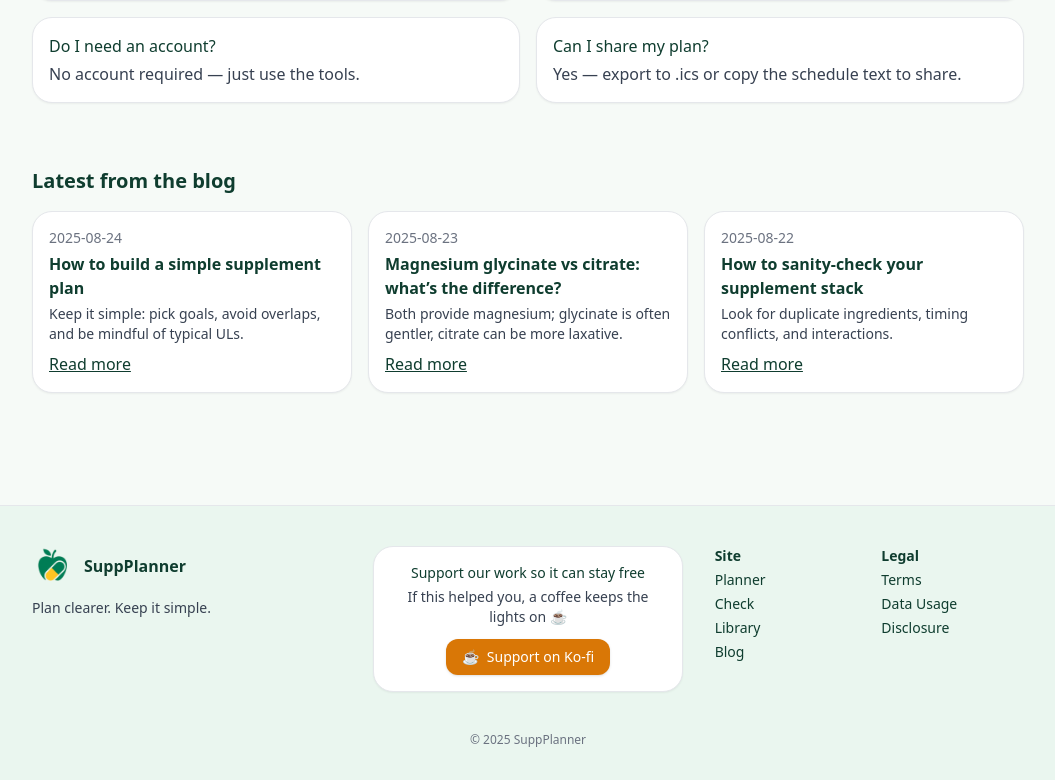
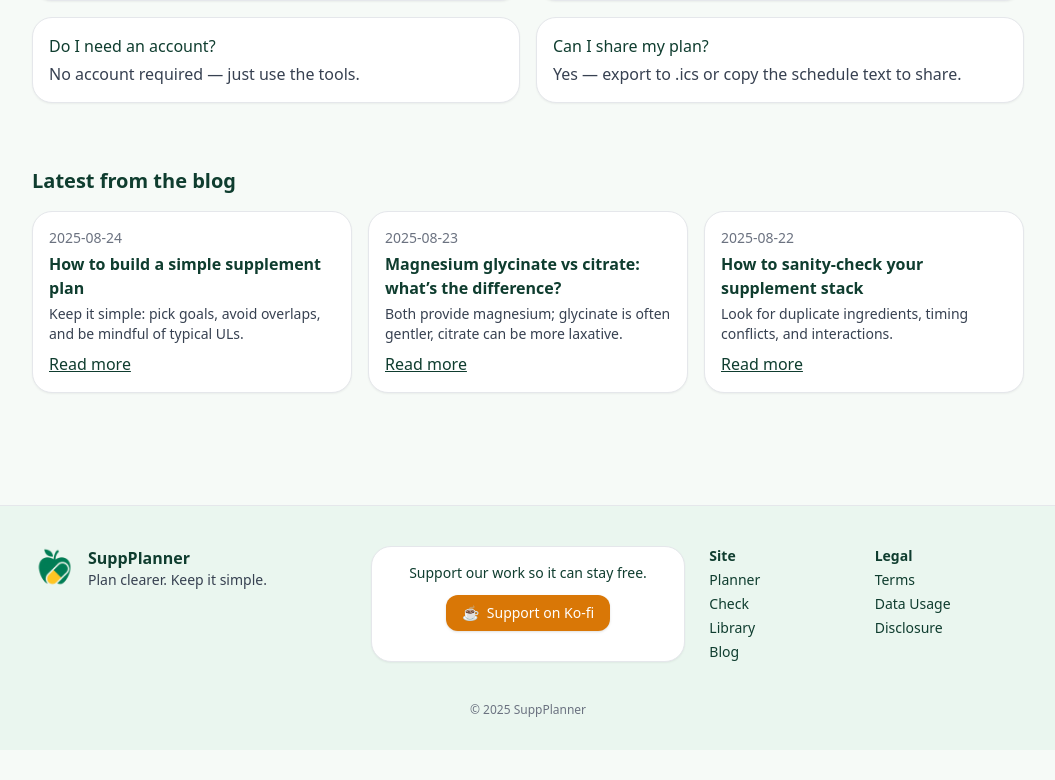
Before and after one commit to JiriTill/suppplanner, a Next.js app: page / in a window 1280 px wide. Shown: the part 1480-2260 px from the top of the page, without its empty margins (112-1167 px from the left). After the commit the page ends 2230 px from the top, so only its background shows below. Built offline with nearby package versions, Linux system fonts and the light colour scheme; no server answers.

Commit message:
Update Footer.tsx

```diff
--- a/components/Footer.tsx
+++ b/components/Footer.tsx
@@ -5,27 +5,28 @@ import KofiButton from '@/components/KofiButton';
 export default function Footer() {
   return (
     <footer className="mt-16 border-t bg-[#eaf6ef]">
-      <div className="mx-auto max-w-5xl px-4 py-10 grid md:grid-cols-3 gap-8 text-sm">
-        {/* Left: logo + brand + catchphrase */}
-        <div className="space-y-3">
-          <div className="flex items-center gap-3">
-            <Image src="/logo192.png" alt="SuppPlanner logo" width={40} height={40} />
-            <div className="font-semibold text-base">SuppPlanner</div>
-          </div>
-          <p className="text-gray-700">Plan clearer. Keep it simple.</p>
+      <div className="mx-auto max-w-5xl px-4 py-10 grid md:grid-cols-3 gap-6 text-sm">
+        {/* Left: logo + brand text stacked (clickable) */}
+        <div>
+          <Link href="/" className="flex items-start gap-3 group">
+            <Image src="/logo192.png" alt="SuppPlanner logo" width={44} height={44} />
+            <div className="flex flex-col">
+              <span className="font-semibold text-base group-hover:underline">SuppPlanner</span>
+              <span className="text-gray-700">Plan clearer. Keep it simple.</span>
+            </div>
+          </Link>
         </div>
 
         {/* Middle: Ko-Fi support box */}
         <div className="card p-4 text-center">
-          <div className="font-medium">Support our work so it can stay free</div>
-          <p className="text-gray-700 mt-1">If this helped you, a coffee keeps the lights on ☕</p>
+          <div className="font-medium">Support our work so it can stay free.</div>
           <div className="mt-3 flex justify-center">
             <KofiButton />
           </div>
         </div>
 
-        {/* Right: links */}
-        <div className="grid grid-cols-2 gap-6">
+        {/* Right: tight links block */}
+        <div className="grid grid-cols-2 gap-4 justify-items-start">
           <div className="space-y-1">
             <div className="font-semibold">Site</div>
             <ul className="space-y-1">
```
